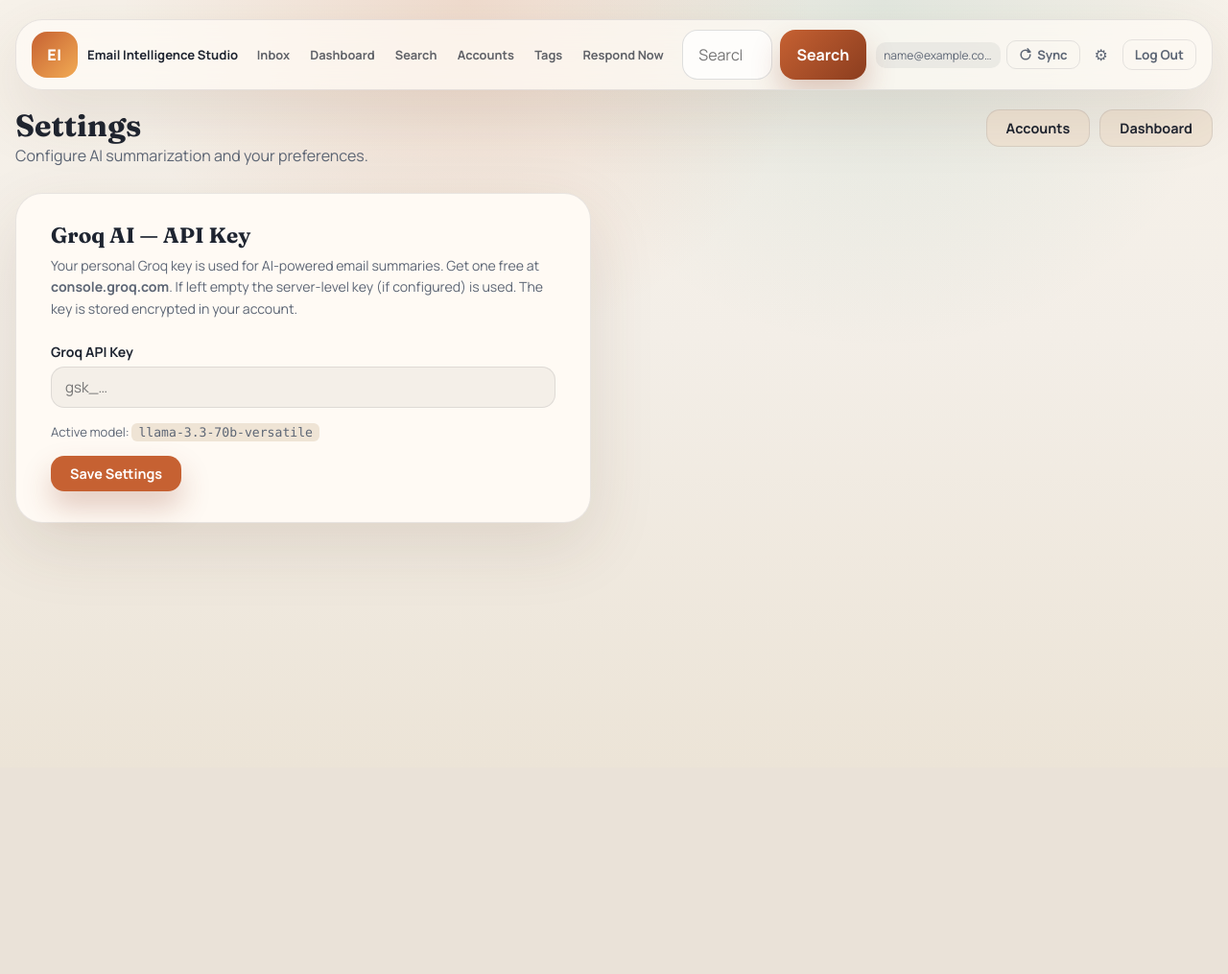
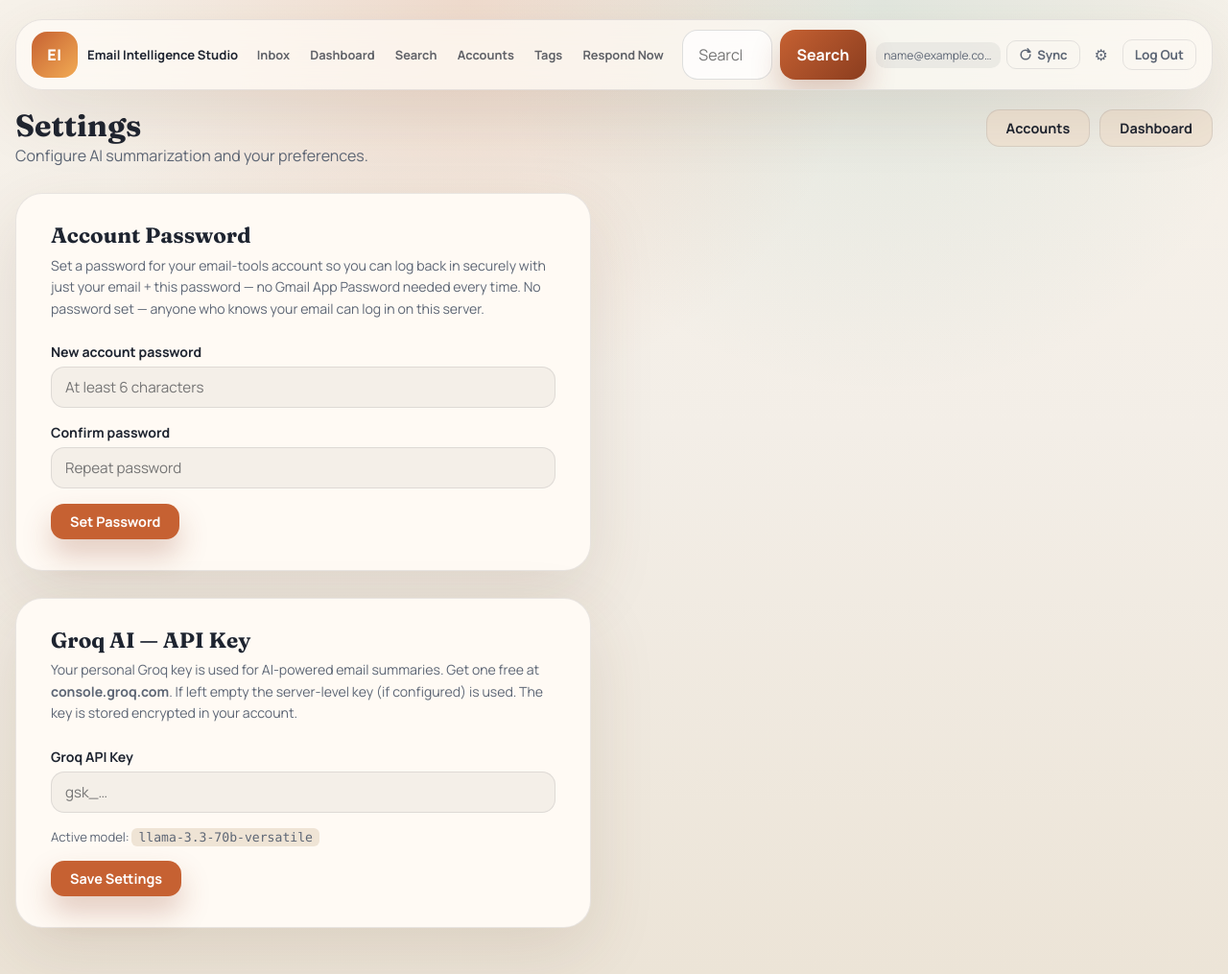
Before and after one commit to Tristan-Samuel/email-tools, a Flask app: page /settings in a window 1280 px wide. Shown: the whole page at 96% size. Before the commit the page ends 553 px from the top, so only its background shows below. Run offline with Flask 3, Linux system fonts and the light colour scheme; the visitor is signed in with stand-in values (Sample User, id 1); data that the repository does not hold is empty; parts of the project's set-up code (start-up, migrations or seed data) failed here and were passed over.

Commit message:
fix: cache-bust CSS, layout overflow, app-level account password

```diff
--- a/app/__init__.py
+++ b/app/__init__.py
@@ -20,6 +20,7 @@ def create_app() -> Flask:
         MAX_CONTENT_LENGTH=50 * 1024 * 1024,
         GROQ_API_KEY=os.environ.get("GROQ_API_KEY", ""),
         GROQ_DEFAULT_MODEL=os.environ.get("GROQ_DEFAULT_MODEL", "llama-3.3-70b-versatile"),
+        STATIC_VERSION="14",
     )
 
     Path(app.instance_path).mkdir(parents=True, exist_ok=True)
@@ -49,6 +50,7 @@ def create_app() -> Flask:
             "active_accounts": active_accounts,
             "source_account": source_account,
             "query": query,
+            "static_version": app.config.get("STATIC_VERSION", "1"),
         }
 
     @app.template_filter("datetimeformat")
--- a/app/routes.py
+++ b/app/routes.py
@@ -4,6 +4,7 @@ import datetime
 from pathlib import Path
 
 from flask import Blueprint, current_app, flash, g, jsonify, redirect, render_template, request, session, url_for
+from werkzeug.security import check_password_hash, generate_password_hash
 
 from .services import crypto, imap_service
 from .services.email_parser import parse_email_upload
@@ -69,8 +70,20 @@ def login():
             flash("Enter a valid email address.", "error")
             return render_template("login.html")
 
+        store = get_store()
+
+        # --- Check app-level account password if one has been set ---
+        stored_hash = store.get_app_password_hash(user_email)
+        app_pw = (request.form.get("app_password") or "").strip()
+        if stored_hash:
+            if not app_pw:
+                flash("This account has a password set. Enter it to log in.", "error")
+                return render_template("login.html", needs_app_password=True, prefill_email=user_email)
+            if not check_password_hash(stored_hash, app_pw):
+                flash("Incorrect account password.", "error")
+                return render_template("login.html", needs_app_password=True, prefill_email=user_email)
+
         session["user_email"] = user_email
-        store = get_store()
 
         password = (request.form.get("password") or "").strip()
         if password:
@@ -615,6 +628,27 @@ def settings():
 
     store = get_store()
     if request.method == "POST":
+        action = request.form.get("action", "save_groq")
+
+        if action == "set_app_password":
+            new_pw = (request.form.get("new_app_password") or "").strip()
+            confirm_pw = (request.form.get("confirm_app_password") or "").strip()
+            if not new_pw:
+                flash("Enter a password to set.", "error")
+            elif new_pw != confirm_pw:
+                flash("Passwords do not match.", "error")
+            elif len(new_pw) < 6:
+                flash("Password must be at least 6 characters.", "error")
+            else:
+                store.set_app_password(g.current_user_email, generate_password_hash(new_pw))
+                flash("Account password set. You'll need it the next time you log in.", "success")
+            return redirect(url_for("main.settings"))
+
+        if action == "remove_app_password":
+            store.set_app_password(g.current_user_email, "")
+            flash("Account password removed. Log in with email only.", "success")
+            return redirect(url_for("main.settings"))
+
         groq_key = (request.form.get("groq_api_key") or "").strip()
         store.save_setting(g.current_user_email, "groq_api_key", groq_key)
         flash("Settings saved.", "success")
@@ -622,7 +656,9 @@ def settings():
 
     saved_key = store.get_setting(g.current_user_email, "groq_api_key")
     active_model = current_app.config.get("GROQ_DEFAULT_MODEL", "llama-3.3-70b-versatile")
-    return render_template("settings.html", saved_key=saved_key, active_model=active_model)
+    has_app_password = bool(store.get_app_password_hash(g.current_user_email))
+    return render_template("settings.html", saved_key=saved_key, active_model=active_model,
+                           has_app_password=has_app_password)
 
 
 # ---------------------------------------------------------------------------
--- a/app/services/store.py
+++ b/app/services/store.py
@@ -61,6 +61,13 @@ class EmailStore:
             if "is_mailing_list" not in columns:
                 connection.execute("ALTER TABLE emails ADD COLUMN is_mailing_list INTEGER NOT NULL DEFAULT 0")
 
+            # Migrate user_settings table
+            settings_cols = {
+                row[1] for row in connection.execute("PRAGMA table_info(user_settings)").fetchall()
+            }
+            if "app_password_hash" not in settings_cols:
+                connection.execute("ALTER TABLE user_settings ADD COLUMN app_password_hash TEXT NOT NULL DEFAULT ''")
+
             connection.execute(
                 """
                 CREATE TABLE IF NOT EXISTS imap_accounts (
@@ -83,6 +90,7 @@ class EmailStore:
                 CREATE TABLE IF NOT EXISTS user_settings (
                     user_email TEXT PRIMARY KEY,
                     groq_api_key TEXT NOT NULL DEFAULT '',
+                    app_password_hash TEXT NOT NULL DEFAULT '',
                     updated_at TEXT DEFAULT CURRENT_TIMESTAMP
                 )
                 """
@@ -626,6 +634,35 @@ class EmailStore:
             return row["groq_api_key"] if row else ""
         return ""
 
+    # ------------------------------------------------------------------
+    # App-level account password (separate from Gmail/IMAP credentials)
+    # ------------------------------------------------------------------
+
+    def set_app_password(self, user_email: str, password_hash: str) -> None:
+        """Store a hashed account password for this email-tools user."""
+        with self._connect() as connection:
+            connection.execute(
+                """
+                INSERT INTO user_settings (user_email, app_password_hash, updated_at)
+                VALUES (?, ?, CURRENT_TIMESTAMP)
+                ON CONFLICT(user_email) DO UPDATE SET
+                    app_password_hash=excluded.app_password_hash,
+                    updated_at=excluded.updated_at
+                """,
+                (user_email, password_hash),
+            )
+
+    def get_app_password_hash(self, user_email: str) -> str:
+        """Return the stored app-password hash, or '' if none set."""
+        with self._connect() as connection:
+            row = connection.execute(
+                "SELECT app_password_hash FROM user_settings WHERE user_email = ?",
+                (user_email,),
+            ).fetchone()
+        if row and row["app_password_hash"]:
+            return row["app_password_hash"]
+        return ""
+
     def update_email_summary(self, email_id: str, user_email: str, bullet_summary: list[str]) -> None:
         with self._connect() as connection:
             connection.execute(
--- a/app/static/css/styles.css
+++ b/app/static/css/styles.css
@@ -27,7 +27,6 @@ body {
     margin: 0;
     min-height: 100vh;
     overflow-x: clip;
-    max-width: 100%;
     font-family: "Manrope", "Segoe UI", sans-serif;
     color: var(--text);
     background:
@@ -42,8 +41,7 @@ a {
 }
 
 .page-shell {
-    max-width: 1372px;
-    width: 100%;
+    width: min(1372px, 100%);
     margin: 0 auto;
     padding: 20px 16px 48px;
 }
@@ -61,7 +59,7 @@ a {
     backdrop-filter: blur(14px);
     box-shadow: var(--shadow);
     flex-wrap: nowrap;
-    overflow: hidden;
+    overflow: clip;
 }
 
 .brand {
--- a/app/templates/base.html
+++ b/app/templates/base.html
@@ -7,7 +7,7 @@
     <link rel="preconnect" href="https://fonts.googleapis.com">
     <link rel="preconnect" href="https://fonts.gstatic.com" crossorigin>
     <link href="https://fonts.googleapis.com/css2?family=Manrope:wght@400;500;700;800&family=Fraunces:opsz,wght@9..144,600;9..144,700&display=swap" rel="stylesheet">
-    <link rel="stylesheet" href="{{ url_for('static', filename='css/styles.css') }}">
+    <link rel="stylesheet" href="{{ url_for('static', filename='css/styles.css') }}?v={{ static_version }}">
 </head>
 <body>
     <div class="page-shell">
--- a/app/templates/settings.html
+++ b/app/templates/settings.html
@@ -15,6 +15,43 @@
         </div>
     </div>
 
+    <!-- Account password -->
+    <section class="panel settings-panel">
+        <h2 class="panel-title">Account Password</h2>
+        <p class="panel-hint">
+            Set a password for your email-tools account so you can log back in securely with just
+            your email + this password — no Gmail App Password needed every time.
+            {% if has_app_password %}
+            <strong style="color:var(--teal)">✓ A password is currently set.</strong>
+            {% else %}
+            No password set — anyone who knows your email can log in on this server.
+            {% endif %}
+        </p>
+        <form action="{{ url_for('main.settings') }}" method="post" class="settings-form">
+            <input type="hidden" name="action" value="set_app_password">
+            <label class="form-label">
+                New account password
+                <input type="password" name="new_app_password" class="form-input"
+                       placeholder="At least 6 characters" autocomplete="new-password">
+            </label>
+            <label class="form-label">
+                Confirm password
+                <input type="password" name="confirm_app_password" class="form-input"
+                       placeholder="Repeat password" autocomplete="new-password">
+            </label>
+            <div class="form-actions">
+                <button type="submit" class="btn btn-primary">{{ 'Change Password' if has_app_password else 'Set Password' }}</button>
+                {% if has_app_password %}
+                <form action="{{ url_for('main.settings') }}" method="post" style="display:inline">
+                    <input type="hidden" name="action" value="remove_app_password">
+                    <button type="submit" class="btn btn-ghost">Remove Password</button>
+                </form>
+                {% endif %}
+            </div>
+        </form>
+    </section>
+
+    <!-- Groq API key -->
     <section class="panel settings-panel">
         <h2 class="panel-title">Groq AI — API Key</h2>
         <p class="panel-hint">
@@ -24,6 +61,7 @@
             The key is stored encrypted in your account.
         </p>
         <form action="{{ url_for('main.settings') }}" method="post" class="settings-form">
+            <input type="hidden" name="action" value="save_groq">
             <label class="form-label">
                 Groq API Key
                 <input
@@ -42,6 +80,7 @@
                 <button type="submit" class="btn btn-primary">Save Settings</button>
                 {% if saved_key %}
                 <form action="{{ url_for('main.settings') }}" method="post" style="display:inline">
+                    <input type="hidden" name="action" value="save_groq">
                     <input type="hidden" name="groq_api_key" value="">
                     <button type="submit" class="btn btn-ghost">Clear Key</button>
                 </form>
```
Also changed, not shown: app/templates/login.html (+28 -11 lines).
